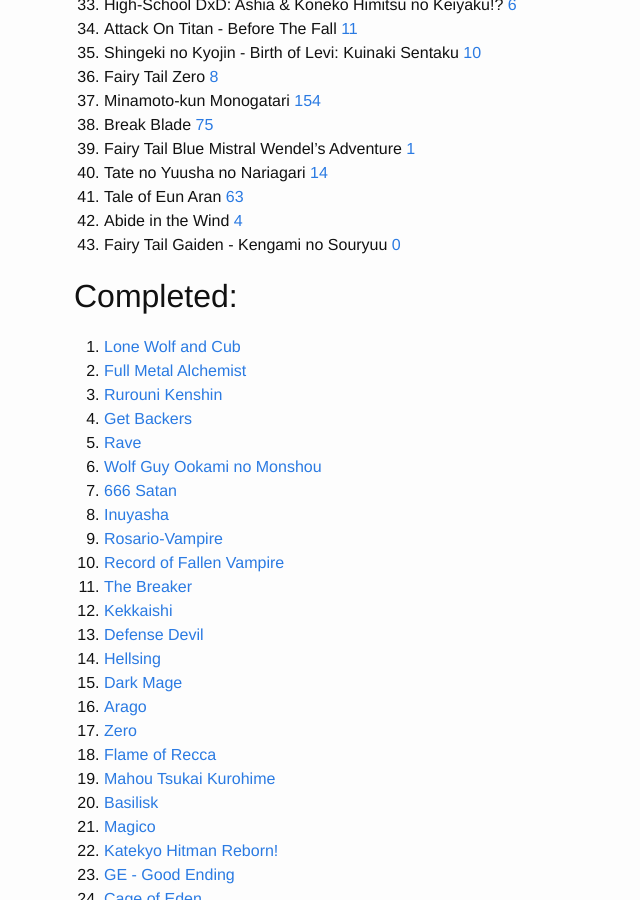
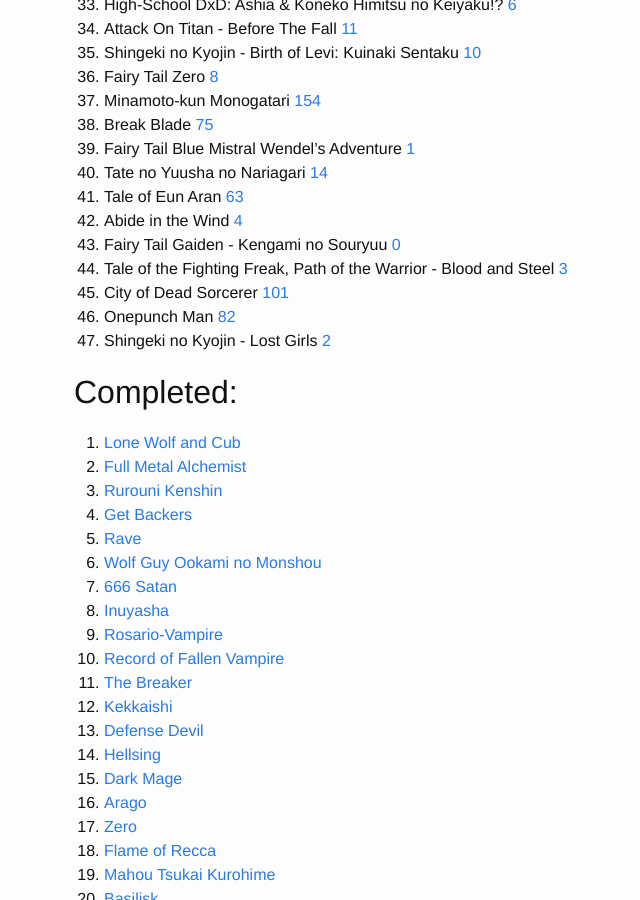
Before and after one commit to forevergenin/forevergenin.github.io, a Jekyll site: the page built from _posts/2015-05-09-my-manga-tracking-list.markdown, in a window 1280 px wide and 900 px high, scrolled down 1077 px. Shown: the whole window, without its empty margins (196-836 px from the left). Built offline with Jekyll 4.4.1, drawn with Linux system fonts in a browser that asks for light colours.

Commit message:
Added a new manga series to the tracking list

```diff
--- a/_posts/2015-05-09-my-manga-tracking-list.markdown
+++ b/_posts/2015-05-09-my-manga-tracking-list.markdown
@@ -56,6 +56,10 @@
 041. Tale of Eun Aran [63](http://www.mangapanda.com/tale-of-eun-aran/63)
 042. Abide in the Wind [4](http://www.mangatown.com/manga/abide_in_the_wind/c004/4.html)
 043. Fairy Tail Gaiden - Kengami no Souryuu [0](http://www.mangapanda.com/fairy-tail-gaiden-kengami-no-souryuu)
+044. Tale of the Fighting Freak, Path of the Warrior - Blood and Steel [3](http://www.mangapanda.com/tale-of-the-fighting-freak-path-of-the-warrior-blood-and-steel/3)
+045. City of Dead Sorcerer [101](http://www.mangapanda.com/city-of-dead-sorcerer/101)
+046. Onepunch Man [82](http://www.mangapanda.com/onepunch-man/82)
+047. Shingeki no Kyojin - Lost Girls [2](http://www.mangareader.net/shingeki-no-kyojin-lost-girls/2)
 
 
 ## Completed:
```
